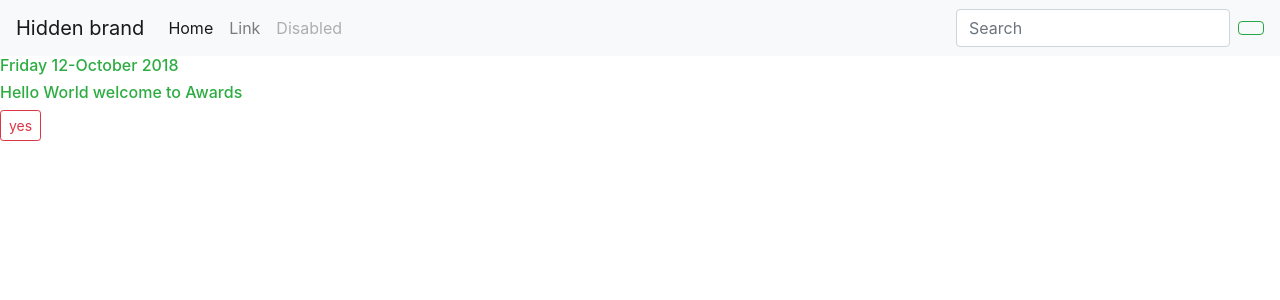
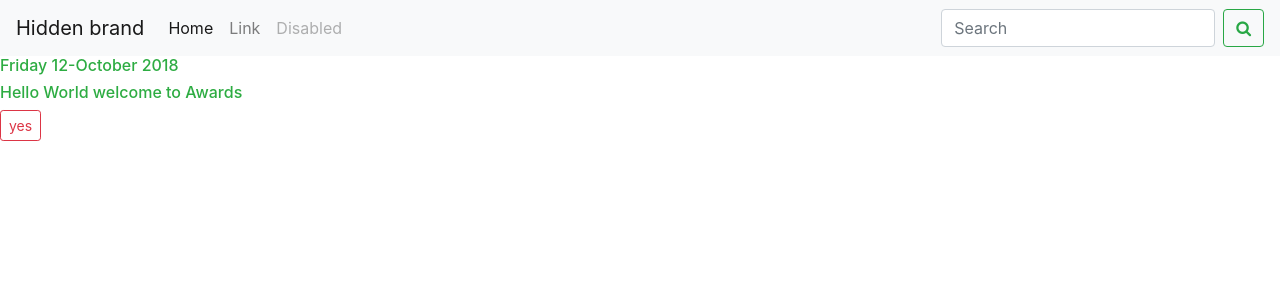
Before and after one commit to MutumaMutuma/Awards, a Django app: page / in a window 1280 px wide. Shown: the top 300 px of the page. Run offline with Django 3.2, Linux system fonts and the light colour scheme; some libraries are stand-ins or nearby versions.

Commit message:
added font awesome links

```diff
--- a/award/templates/all-posts/base.html
+++ b/award/templates/all-posts/base.html
@@ -4,8 +4,8 @@
 <html>
 <head>
   <meta charset="utf-8">
-
-  <link rel="shortcut icon"  href="https://commsbusiness.co.uk/wp-content/uploads/2015/12/award-good-job.jpeg"/>
+  <link rel="stylesheet" href="https://cdnjs.cloudflare.com/ajax/libs/font-awesome/4.7.0/css/font-awesome.min.css">
+  <link rel="shortcut icon"  href="https://melbournechapter.net/images/transparent-awards-background-6.png"/>
   <link rel="stylesheet" href="https://stackpath.bootstrapcdn.com/bootstrap/4.1.3/css/bootstrap.min.css" integrity="sha384-MCw98/SFnGE8fJT3GXwEOngsV7Zt27NXFoaoApmYm81iuXoPkFOJwJ8ERdknLPMO" crossorigin="anonymous">
 <script src="https://stackpath.bootstrapcdn.com/bootstrap/4.1.3/js/bootstrap.min.js" integrity="sha384-ChfqqxuZUCnJSK3+MXmPNIyE6ZbWh2IMqE241rYiqJxyMiZ6OW/JmZQ5stwEULTy" crossorigin="anonymous"></script>
   {% if title %}
```
